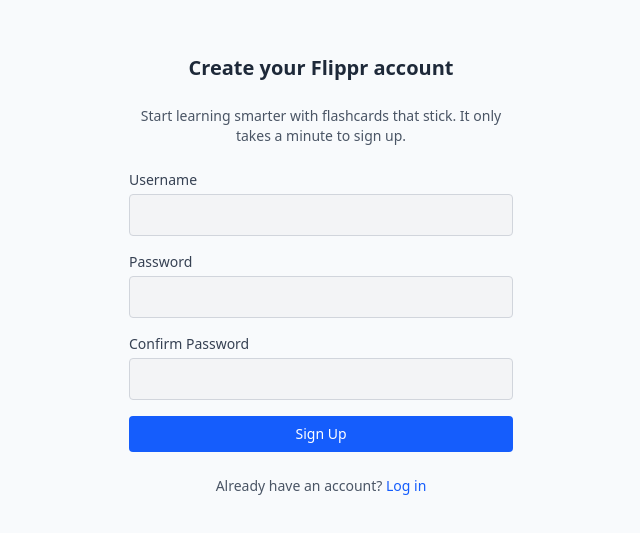
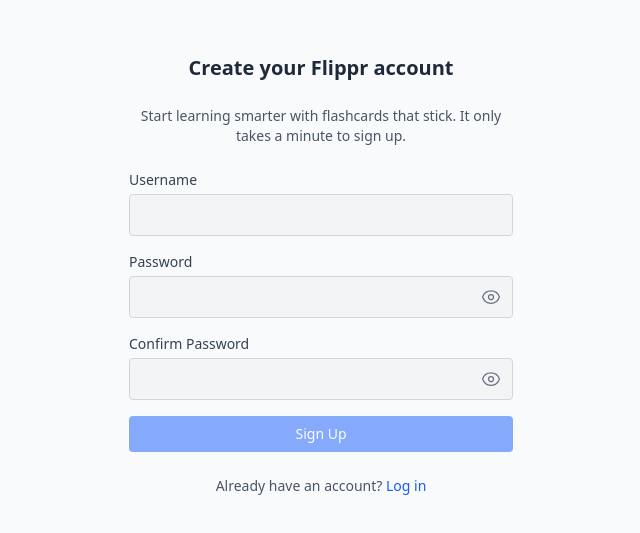
Before and after one commit to prisminboxspectrum-lgtm/flippr-client, a Vue app: page /register in a window 1280 px wide. Shown: the part 125-658 px from the top of the page, without its empty margins (319-959 px from the left). Built offline with nearby package versions, Linux system fonts and the light colour scheme; no server answers.

Commit message:
feat(auth): add open and close eyes on register page

```diff
--- a/src/pages/Register.vue
+++ b/src/pages/Register.vue
@@ -4,69 +4,131 @@
     role="main"
   >
     <div class="w-full max-w-sm space-y-6">
-      <!-- Heading -->
       <h1 class="text-xl font-semibold text-gray-800 dark:text-white text-center">
         Create your Flippr account
       </h1>
-      <!-- Subheading -->
       <p class="text-sm text-gray-600 dark:text-gray-400 text-center">
         Start learning smarter with flashcards that stick. It only takes a minute to sign up.
       </p>
-      <!-- Form -->
+
       <form class="space-y-4" @submit.prevent="handleRegister">
         <!-- Username -->
         <div>
-          <label for="username" class="block text-sm font-medium mb-1"> Username </label>
+          <label for="username" class="block text-sm font-medium mb-1">Username</label>
           <input
             id="username"
             v-model="username"
             type="text"
             required
             autocomplete="username"
-            class="form-control border border-gray-300 dark:border-gray-600"
+            class="form-control border border-gray-300 dark:border-gray-600 focus:ring-2 focus:ring-blue-500 focus:border-blue-500"
           />
         </div>
+
         <!-- Password -->
         <div>
-          <label for="password" class="block text-sm font-medium mb-1"> Password </label>
+          <label for="password" class="block text-sm font-medium mb-1">Password</label>
+          <div class="relative">
             <input
               id="password"
               v-model="password"
-            type="password"
+              :type="showPassword ? 'text' : 'password'"
               required
               autocomplete="new-password"
-            class="form-control border border-gray-300 dark:border-gray-600"
+              class="form-control border border-gray-300 dark:border-gray-600 pr-10 focus:ring-2 focus:ring-blue-500 focus:border-blue-500"
             />
+            <button
+              type="button"
+              class="absolute inset-y-0 right-0 flex items-center pr-3 text-gray-500 hover:text-gray-700 dark:text-gray-400 dark:hover:text-gray-200 focus:outline-none cursor-pointer"
+              @click="togglePassword"
+              :aria-pressed="showPassword"
+              :aria-label="showPassword ? 'Hide password' : 'Show password'"
+            >
+              <component
+                :is="showPassword ? EyeSlashIcon : EyeIcon"
+                class="h-5 w-5"
+                aria-hidden="true"
+              />
+            </button>
           </div>
+
+          <!-- Password Strength & Validation (single line) -->
+          <div v-if="password.length > 0" class="mt-2">
+            <div class="h-2 w-full rounded bg-gray-300 dark:bg-gray-700">
+              <div
+                class="h-2 rounded transition-all duration-300"
+                :class="{
+                  'bg-red-600 w-1/3': strengthScore < 2,
+                  'bg-yellow-500 w-2/3': strengthScore >= 2 && strengthScore < 4,
+                  'bg-green-600 w-full': strengthScore >= 4,
+                }"
+              ></div>
+            </div>
+            <p
+              class="text-xs mt-1"
+              :class="
+                isPasswordValid
+                  ? 'text-green-600 dark:text-green-400'
+                  : 'text-red-600 dark:text-red-400'
+              "
+            >
+              {{ passwordMessage }}
+            </p>
+          </div>
+        </div>
+
         <!-- Confirm Password -->
         <div>
-          <label for="confirmPassword" class="block text-sm font-medium mb-1">
-            Confirm Password
-          </label>
+          <label for="confirmPassword" class="block text-sm font-medium mb-1"
+            >Confirm Password</label
+          >
+          <div class="relative">
             <input
               id="confirmPassword"
               v-model="confirmPassword"
-            type="password"
+              :type="showConfirmPassword ? 'text' : 'password'"
               required
               autocomplete="new-password"
-            class="form-control border border-gray-300 dark:border-gray-600"
+              class="form-control border border-gray-300 dark:border-gray-600 pr-10 focus:ring-2 focus:ring-blue-500 focus:border-blue-500"
             />
+            <button
+              type="button"
+              class="absolute inset-y-0 right-0 flex items-center pr-3 text-gray-500 hover:text-gray-700 dark:text-gray-400 dark:hover:text-gray-200 focus:outline-none cursor-pointer"
+              @click="toggleConfirmPassword"
+              :aria-pressed="showConfirmPassword"
+              :aria-label="showConfirmPassword ? 'Hide password' : 'Show password'"
+            >
+              <component
+                :is="showConfirmPassword ? EyeSlashIcon : EyeIcon"
+                class="h-5 w-5"
+                aria-hidden="true"
+              />
+            </button>
           </div>
+          <p
+            v-if="confirmPassword.length > 0 && password !== confirmPassword"
+            class="text-sm text-red-600 dark:text-red-400 mt-1"
+          >
+            Passwords do not match
+          </p>
+        </div>
+
         <!-- Error Message -->
         <p v-if="authStore.error" class="text-sm text-red-600 dark:text-red-400 text-center">
           {{ authStore.error }}
         </p>
+
         <!-- Submit -->
         <BaseButton
           :label="authStore.loading ? 'Creating account…' : 'Sign Up'"
           variant="primary"
-          :disabled="authStore.loading"
+          :disabled="authStore.loading || !isPasswordValid || password !== confirmPassword"
           type="submit"
           class="w-full"
           aria-label="Create Flippr account"
         />
       </form>
-      <!-- Login Link -->
+
       <p class="text-sm text-center text-gray-600 dark:text-gray-400">
         Already have an account?
         <RouterLink
@@ -79,8 +141,10 @@
     </div>
   </main>
 </template>
+
 <script setup lang="ts">
-import { ref } from 'vue';
+import { EyeIcon, EyeSlashIcon } from '@heroicons/vue/24/outline';
+import { computed, ref } from 'vue';
 import { useRouter } from 'vue-router';
 
 import BaseButton from '@/components/BaseButton.vue';
@@ -89,16 +153,59 @@
 const router = useRouter();
 const authStore = useAuthStore();
 
-// Form state
 const username = ref('');
 const password = ref('');
 const confirmPassword = ref('');
+const showPassword = ref(false);
+const showConfirmPassword = ref(false);
 
+const MIN_PASSWORD_LENGTH = 8;
+const MAX_PASSWORD_LENGTH = 64;
+
+// Password rules
+const passwordRules = computed(() => ({
+  minLength: password.value.length >= MIN_PASSWORD_LENGTH,
+  maxLength: password.value.length <= MAX_PASSWORD_LENGTH,
+  uppercase: /[A-Z]/.test(password.value),
+  lowercase: /[a-z]/.test(password.value),
+  number: /[0-9]/.test(password.value),
+  specialChar: /[!@#$%^&*(),.?":{}|<>]/.test(password.value),
+}));
+
+const isPasswordValid = computed(() => Object.values(passwordRules.value).every(Boolean));
+
+const strengthScore = computed(() => {
+  let score = 0;
+  if (passwordRules.value.minLength) score++;
+  if (passwordRules.value.uppercase) score++;
+  if (passwordRules.value.lowercase) score++;
+  if (passwordRules.value.number) score++;
+  if (passwordRules.value.specialChar) score++;
+  return score;
+});
+
+// Single-line validation message
+const passwordMessage = computed(() => {
+  if (password.value.length === 0) return '';
+  if (!passwordRules.value.minLength) return `At least ${MIN_PASSWORD_LENGTH} characters`;
+  if (!passwordRules.value.maxLength) return `No more than ${MAX_PASSWORD_LENGTH} characters`;
+  if (!passwordRules.value.uppercase) return 'Add at least one uppercase letter';
+  if (!passwordRules.value.lowercase) return 'Add at least one lowercase letter';
+  if (!passwordRules.value.number) return 'Add at least one number';
+  if (!passwordRules.value.specialChar) return 'Add at least one special character';
+  return 'Strong password!';
+});
+
+// Methods
 async function handleRegister() {
   const result = await authStore.register(username.value, password.value, confirmPassword.value);
+  if (result.success) router.push('/dashboard');
+}
 
-  if (result.success) {
-    router.push('/dashboard');
+function togglePassword() {
+  showPassword.value = !showPassword.value;
 }
+function toggleConfirmPassword() {
+  showConfirmPassword.value = !showConfirmPassword.value;
 }
 </script>
```
Lines whose indentation alone changed are shown as unchanged.
